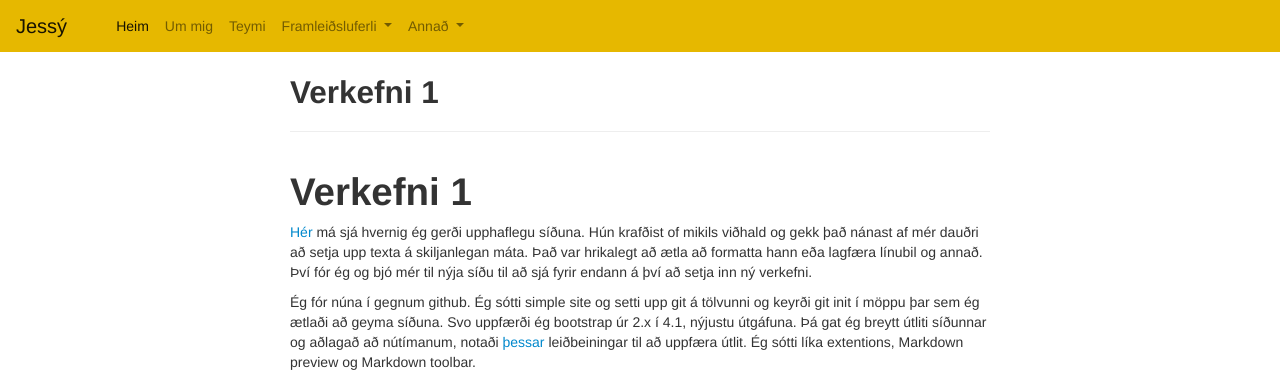
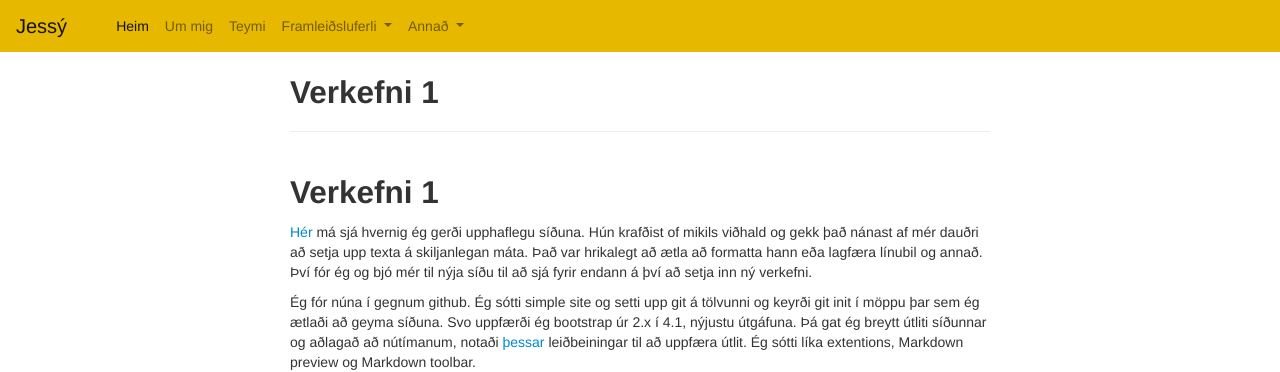
Before and after one commit to jessyjonsdottir/heimasida, a Jekyll site: the page built from sidur/verkefni1.md, in a window 1280 px wide. Shown: the top 372 px of the page. Built offline with Jekyll 4.4.1, drawn with Linux system fonts in a browser that asks for light colours; our own code applies the rules of GitHub Pages for plain Markdown files.

Commit message:
nýttverkfeni

```diff
--- a/_includes/themes/twitter/default.html
+++ b/_includes/themes/twitter/default.html
@@ -51,6 +51,7 @@
         <div class="dropdown-menu" aria-labelledby="navbarDropdown">
           <a class="dropdown-item" href="{{ BASE_PATH }}/sidur/verkefni1.html">Verkefni 1</a>
           <a class="dropdown-item" href="{{ BASE_PATH }}/sidur/verkefni2.html">Verkefni 2</a>
+          <a class="dropdown-item" href="{{ BASE_PATH }}/sidur/verkefni3.html">Verkefni 3</a>
           <a class="dropdown-item" href="{{ BASE_PATH }}/sidur/lv.html">Lokaverkefni</a>
         </div>
            <li class="nav-item dropdown">
--- a/sidur/verkefni1.md
+++ b/sidur/verkefni1.md
@@ -1,4 +1,4 @@
-# Verkefni 1
+## Verkefni 1
 [Hér](https://notendur.hi.is/jrj11/HTML/Undir/verkefni1.html) má sjá hvernig ég gerði upphaflegu síðuna. Hún krafðist of mikils viðhald og gekk það nánast af mér dauðri að setja upp texta á skiljanlegan máta. Það var hrikalegt að ætla að formatta hann eða lagfæra línubil og annað. Því fór ég og bjó mér til nýja síðu til að sjá fyrir endann á því að setja inn ný verkefni.
 
 Ég fór núna í gegnum github. Ég sótti simple site og setti upp git á tölvunni og keyrði git init í möppu þar sem ég ætlaði að geyma síðuna. Svo uppfærði ég bootstrap úr 2.x í 4.1, nýjustu útgáfuna. Þá gat ég breytt útliti síðunnar og aðlagað að nútímanum, notaði [þessar](https://getbootstrap.com/docs/4.4/components/navbar/?fbclid=IwAR1m_pv6toy-r2buBr3-2g1FZC049L4-fiC2T44lzRxFo5-zuADO6qhH89E#color-schemes) leiðbeiningar til að uppfæra útlit. Ég sótti líka extentions, Markdown preview og Markdown toolbar.
```
Also changed, not shown: sidur/lv.md (+2 -2 lines), sidur/verkefni2.md (+1 -0 lines).
